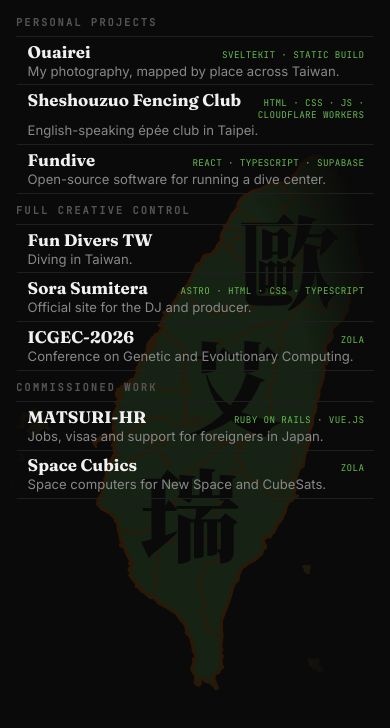
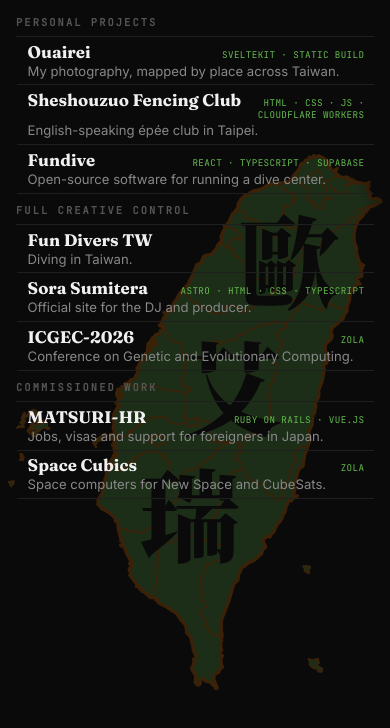
Before and after one commit to ericodle/ericodle.github.io, a website: page index.html in a window 390 px wide. Drawn offline with Linux system fonts and the light colour scheme.

Commit message:
Redesign landing page: three project columns, Taiwan logo watermark
- Group projects into Personal Projects, Full Creative Control and
  Commissioned Work, with a stack line on each card
- Add Sheshouzuo Fencing Club, Fundive and ICGEC-2026
- New logo: 歐艾瑞 cut down a green map of Taiwan with orange county
  lines; used as favicon and as a faded full-height background
- Fit every project on one screen on desktop and phones
- Add npm run dev for local preview

```diff
--- a/style.css
+++ b/style.css
@@ -117,9 +117,9 @@ a {
 	width: auto;
 	max-width: 100vw;
 	object-fit: contain;
-	opacity: 0.14;
-	-webkit-mask-image: radial-gradient(closest-side, #000 60%, transparent);
-	mask-image: radial-gradient(closest-side, #000 60%, transparent);
+	opacity: 0.2;
+	-webkit-mask-image: radial-gradient(#000 70%, transparent);
+	mask-image: radial-gradient(#000 70%, transparent);
 	animation: logo-in 1.6s var(--ease) both;
 }
 
```
